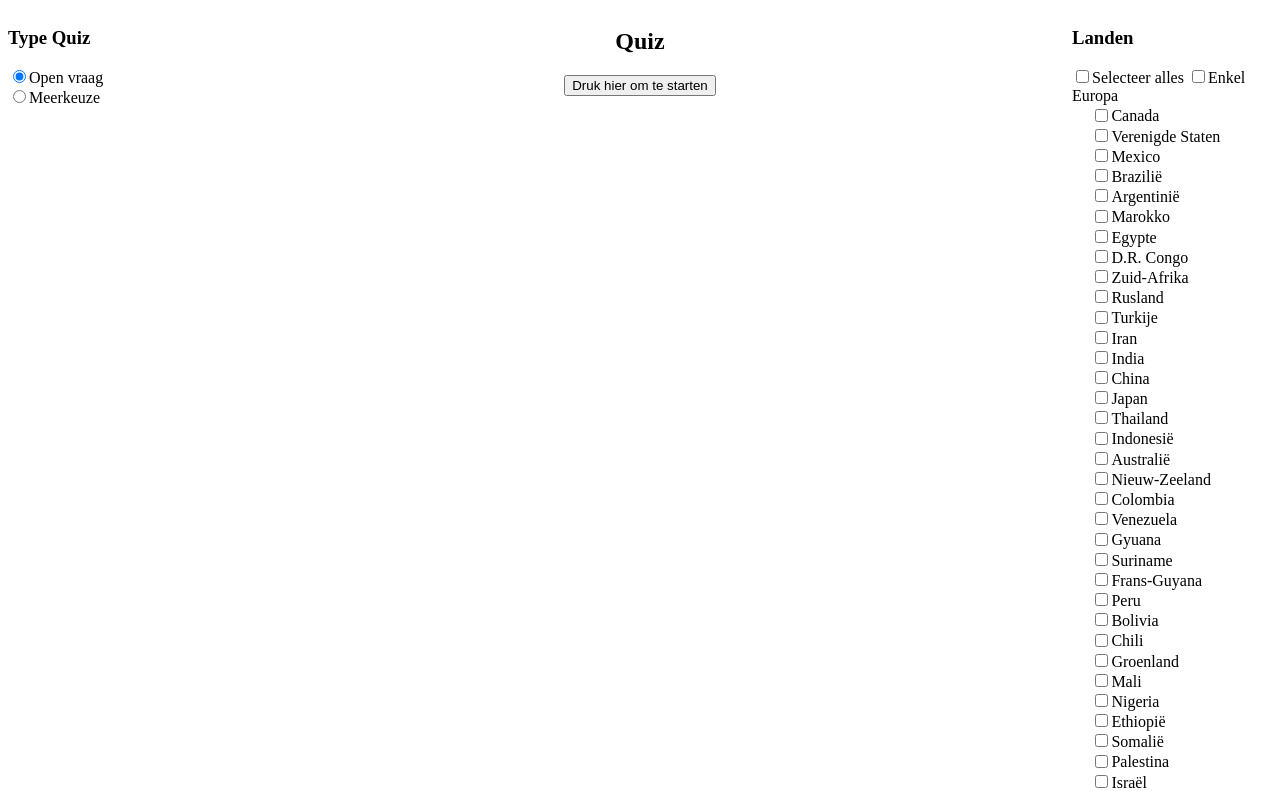
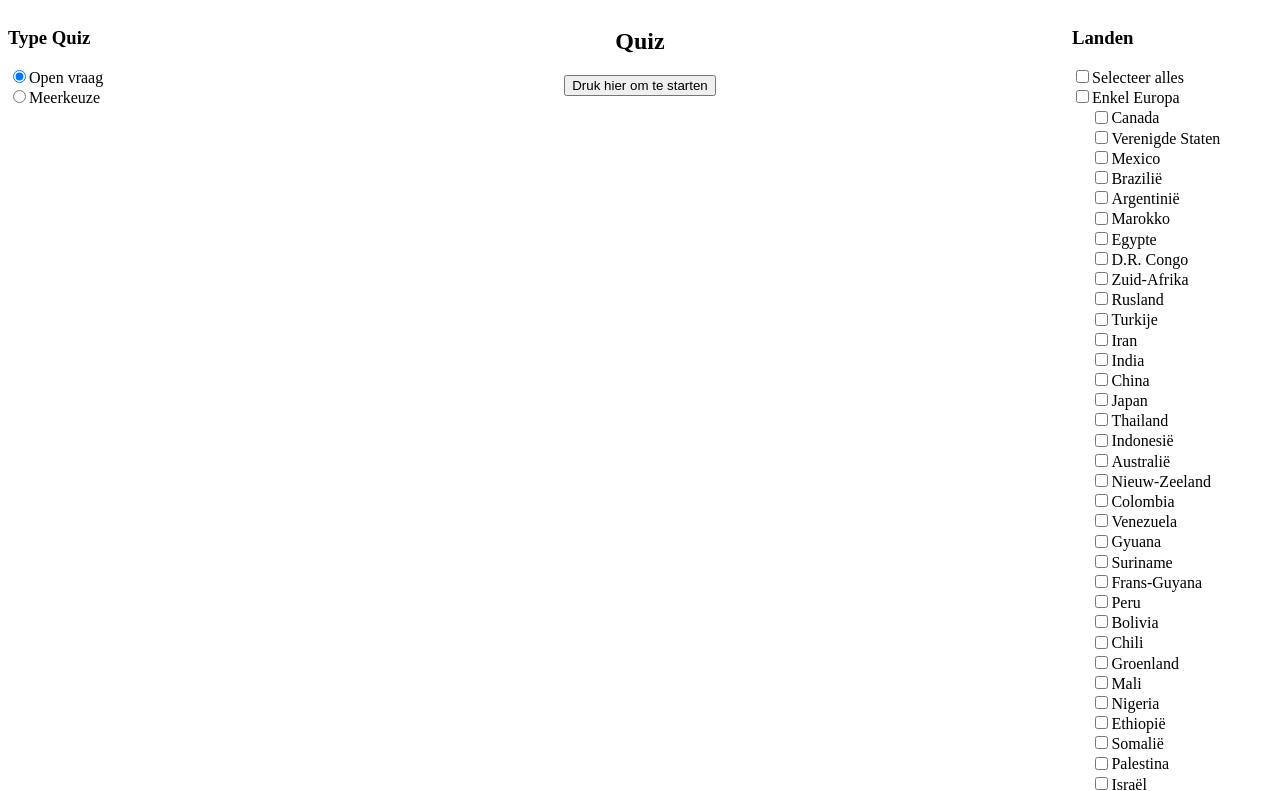
Before and after one commit to legomaster1486/topo, a plain HTML site: page index.html in a window 1280 px wide. Shown: the top 791 px of the page. Drawn offline with Linux system fonts and the light colour scheme.

Commit message:
Added select all switch

```diff
--- a/style.css
+++ b/style.css
@@ -12,6 +12,7 @@
 
 #landenKeuze {
     width: 200px;
+    height: 100%;
 
 }
 
@@ -34,3 +35,9 @@ body {
     display: flex;
     flex-direction: column;
 }
+
+
+#filters {
+    display: flex;
+    flex-direction: column;
+}
```
